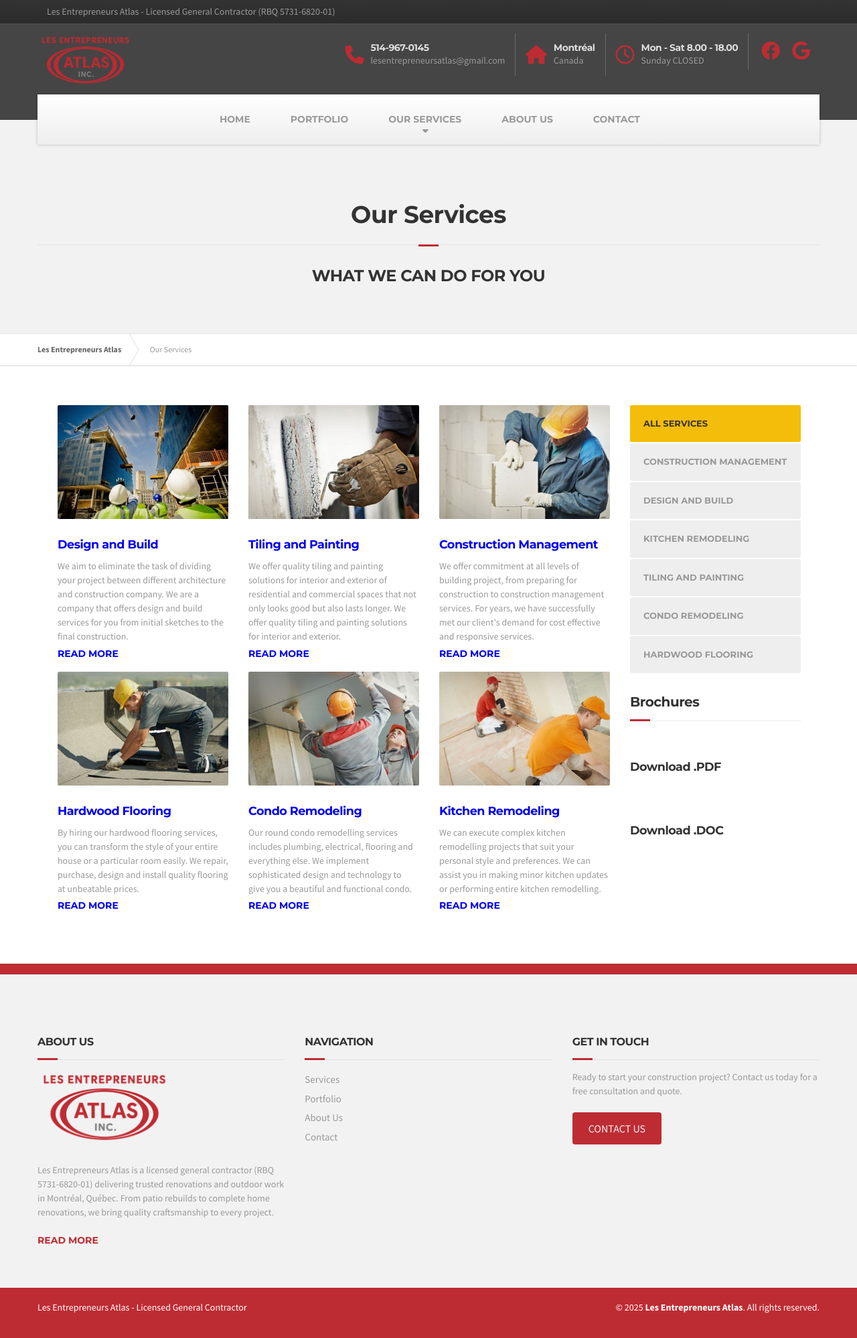
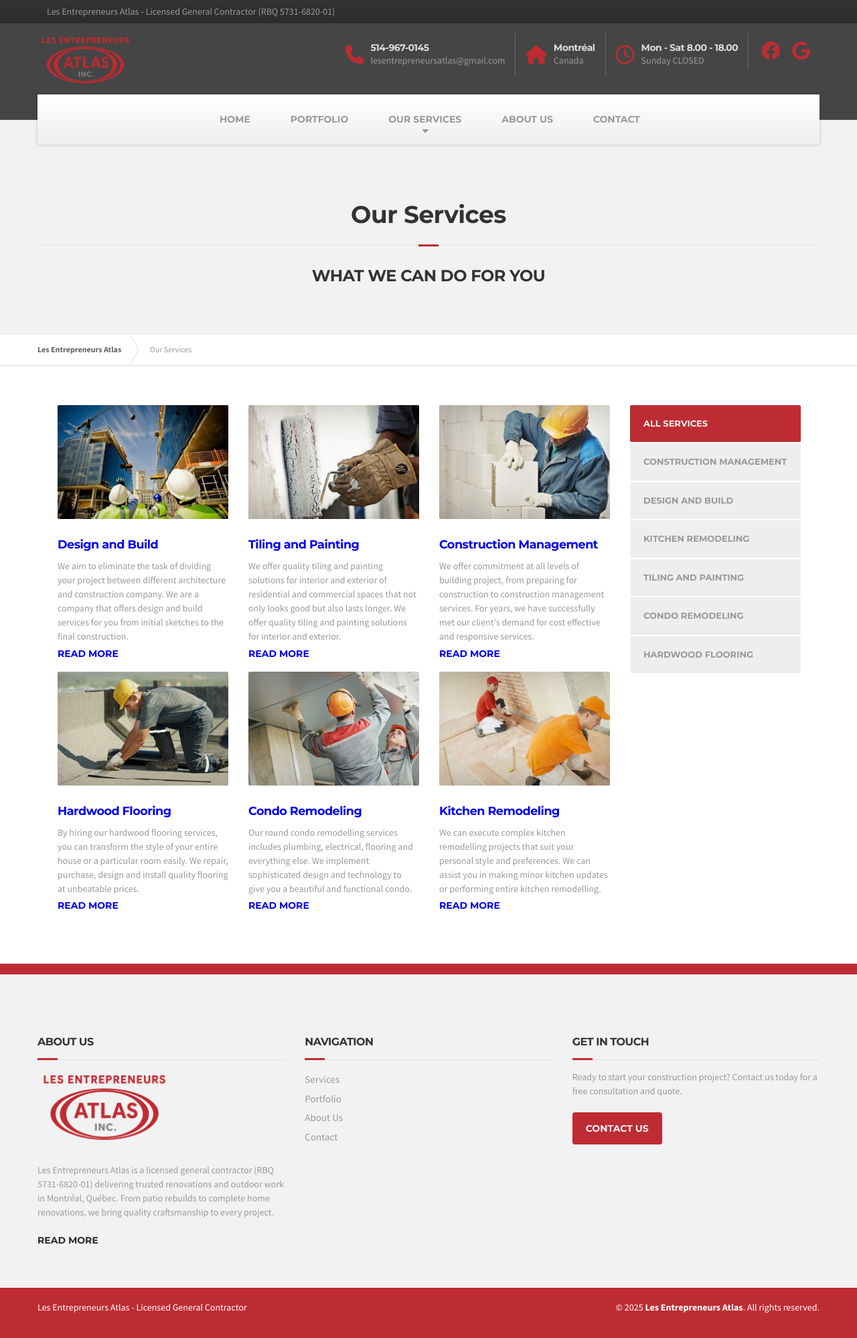
Before and after one commit to Endracion/Atlas, a Jekyll site: the page built from services.md, in a window 1280 px wide. Shown: the whole page at 67% size. Built offline with Jekyll 4.4.1, drawn with Linux system fonts in a browser that asks for light colours.

Commit message:
button type standardization

```diff
--- a/_layouts/renotheme.html
+++ b/_layouts/renotheme.html
@@ -221,7 +221,7 @@
 							<div class="textwidget">
 								Ready to start your construction project? Contact us today for a free consultation and quote.
 								<br><br>
-								<a class="btn btn-primary" href="/contact/">CONTACT US</a>
+								<a class="renotheme-btn renotheme-btn-primary" href="/contact/">CONTACT US</a>
 							</div>
 						</div>
 					</div>
--- a/assets/css/renotheme.css
+++ b/assets/css/renotheme.css
@@ -402,7 +402,7 @@
 
 @media (min-width: 992px) {
   .navigation--main .sub-menu {
-    border-top: 2px solid #eeb908;
+    border-top: 2px solid var(--renotheme-primary);
     visibility: hidden;
     width: auto;
     opacity: 0;
@@ -425,7 +425,7 @@
   .navigation--main .sub-menu > li > a {
     color: var(--renotheme-text-dark);
     background: var(--renotheme-primary);
-    border-bottom: 1px solid #eeb908;
+    border-bottom: 1px solid var(--renotheme-primary);
     padding: 12px 30px 12px 30px;
   }
 }
@@ -437,7 +437,7 @@
 
 @media (min-width: 992px) {
   .navigation--main .sub-menu > li > a:hover {
-    background: #eeb908;
+    background: var(--renotheme-primary);
     color: var(--renotheme-text-dark);
   }
 }
@@ -563,7 +563,7 @@
   font-family: 'Montserrat', Helvetica, Arial, sans-serif;
   padding: 15px 18px;
   line-height: 1;
-  border-radius: 2px;
+  border-radius: 4px;
   transition: all 200ms ease-out;
   border: 2px solid transparent;
   display: inline-block;
@@ -582,6 +582,17 @@
   background: var(--renotheme-secondary);
   border-color: var(--renotheme-secondary);
   color: var(--renotheme-light);
+  transform: translateY(-2px);
+}
+
+.renotheme-btn-secondary {
+  background-color: var(--renotheme-secondary);
+  color: var(--renotheme-light);
+}
+
+.renotheme-btn-secondary:hover {
+  background-color: #1a252f;
+  transform: translateY(-2px);
 }
 
 /* Tables */
@@ -676,6 +687,7 @@
 
 .footer .read-more:hover {
   color: var(--renotheme-primary);
+  text-decoration: none;
 }
 
 .footer-bottom {
@@ -807,7 +819,7 @@
 }
 
 .navbar-toggle:hover {
-  background: #eeb908;
+  background: var(--renotheme-primary);
 }
 
 .navbar-toggle .icon-bar {
@@ -998,8 +1010,8 @@
 }
 
 .jumbotron__content .btn:hover {
-  background-color: #eeb908;
-  border-color: #eeb908;
+  background-color: var(--renotheme-primary);
+  border-color: var(--renotheme-primary);
   color: white;
   text-decoration: none;
 }
@@ -1220,9 +1232,9 @@
 .sidebar .widget_nav_menu ul { list-style: none; padding: 0; }
 .sidebar .widget_nav_menu ul > li { margin: 2px 0; }
 .sidebar .widget_nav_menu ul > li > a { font-size: 13px; transition: all 200ms ease-out; display: block; background: #eeeeee; color: #999999; font-family: 'Montserrat', Helvetica, Arial, sans-serif; border-radius: 2px; padding: 18px 20px; }
-.sidebar .widget_nav_menu ul > li > a:hover { background: var(--renotheme-primary); color: var(--renotheme-text-dark); text-decoration: none; }
-.sidebar .widget_nav_menu ul > li > a:active { background: #e4b108; border-color: rgba(0, 0, 0, 0.05); box-shadow: inset 0 1px 2px rgba(0, 0, 0, 0.125); color: var(--renotheme-text-dark); }
-.sidebar .widget_nav_menu ul > li.current-menu-item a { background: #f3bd09; color: var(--renotheme-text-dark); text-decoration: none; }
+.sidebar .widget_nav_menu ul > li > a:hover { background: var(--renotheme-primary); color: var(--renotheme-light); text-decoration: none; }
+.sidebar .widget_nav_menu ul > li > a:active { background: var(--renotheme-primary); border-color: rgba(0, 0, 0, 0.05); box-shadow: inset 0 1px 2px rgba(0, 0, 0, 0.125); color: var(--renotheme-text-dark); }
+.sidebar .widget_nav_menu ul > li.current-menu-item a { background: var(--renotheme-primary); color: var(--renotheme-light); text-decoration: none; }
 .sidebar .widget_nav_menu ul > li:first-of-type { margin-top: 0; }
 .sidebar .widget_nav_menu .sub-menu a { padding-left: 30px; }
 .sidebar .widget_nav_menu .sub-menu .sub-menu a { padding-left: 40px; }
@@ -1252,7 +1264,7 @@
 .widget_search .search-field:focus { background: #ffffff; }
 .widget_search .search-submit { width: 100%; height: 40px; background: var(--renotheme-primary); border: 0; color: var(--renotheme-text-dark); font-weight: bold; border-radius: 2px; transition: all 200ms ease-out; }
 @media (min-width: 992px) { .widget_search .search-submit { border-top-left-radius: 0; border-bottom-left-radius: 0; width: 30%; } }
-.widget_search .search-submit:hover, .widget_search .search-submit:focus { background: #eeb908; outline: none; }
+.widget_search .search-submit:hover, .widget_search .search-submit:focus { background: var(--renotheme-primary); outline: none; }
 
 .error-404 .widget_search { width: 100%; margin: 0 auto; }
 @media (min-width: 992px) { .error-404 .widget_search { width: 300px; } }
@@ -1270,7 +1282,7 @@
 
 /* Tag Cloud Widget */
 .widget_tag_cloud a { display: inline-block; background: var(--renotheme-primary); padding: 5px 8px; margin: 2px 0; border-radius: 2px; color: #666666; transition: all 200ms ease-out; }
-.widget_tag_cloud a:hover { background: #eeb908; color: var(--renotheme-text-dark); }
+.widget_tag_cloud a:hover { background: var(--renotheme-primary); color: var(--renotheme-text-dark); }
 
 /* WordPress Specific */
 /* Style for Blog */
@@ -1559,15 +1571,17 @@
   text-transform: uppercase;
 }
 
-.project-link:hover { color: var(--renotheme-text-dark); }
+.project-link:hover {
+  background: var(--renotheme-secondary);
+  border-color: var(--renotheme-secondary);
+  color: var(--renotheme-light);
+}
 
 /* Additional Body Styles */
 body, .textwidget { color: #999999; }
-.footer { background-color: var(--renotheme-light); background-image: url('../images/title-area-pattern.png'); }
+.footer { background-color: var(--renotheme-light); }
 .footer__headings { color: var(--renotheme-text-dark); }
 .footer { color: #666666; }
-.footer a { color: var(--renotheme-primary); }
-.footer a:hover { color: #0074a7; }
 .footer-bottom { background-color: var(--renotheme-primary); }
 .footer-bottom { color: #666666; }
 .footer-bottom a { color: #666666; }
--- a/services.md
+++ b/services.md
@@ -101,18 +101,5 @@
         </ul>
       </div>
     </div>
-    <div class="widget widget-brochure-box  push-down-30">
-      <h4 class="sidebar__headings">Brochures</h4>
-      <a class="brochure-box" href="#" target="_blank">
-        <i class="fa  fa-file-pdf-o"></i>
-        <h5 class="brochure-box__text">Download .PDF</h5>
-      </a>
-    </div>
-    <div class="widget  widget-brochure-box  push-down-30">
-      <a class="brochure-box" href="#" target="_blank">
-        <i class="fa  fa-file-word-o"></i>
-        <h5 class="brochure-box__text">Download .DOC</h5>
-      </a>
-    </div>
   </div>
 </div>
```
Also changed, not shown: _includes/carousel.html (+5 -5 lines), contact.md (+1 -1 lines).
